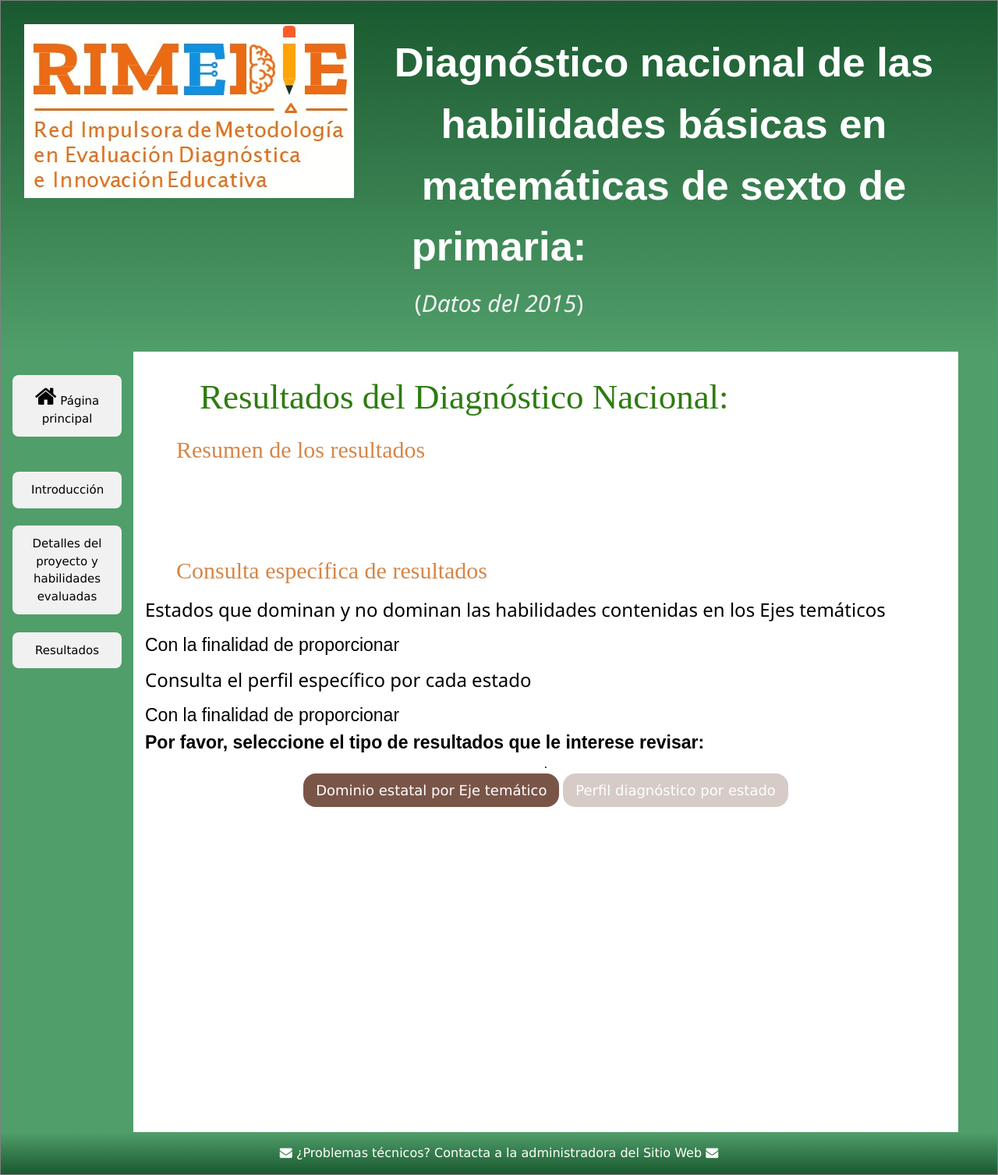
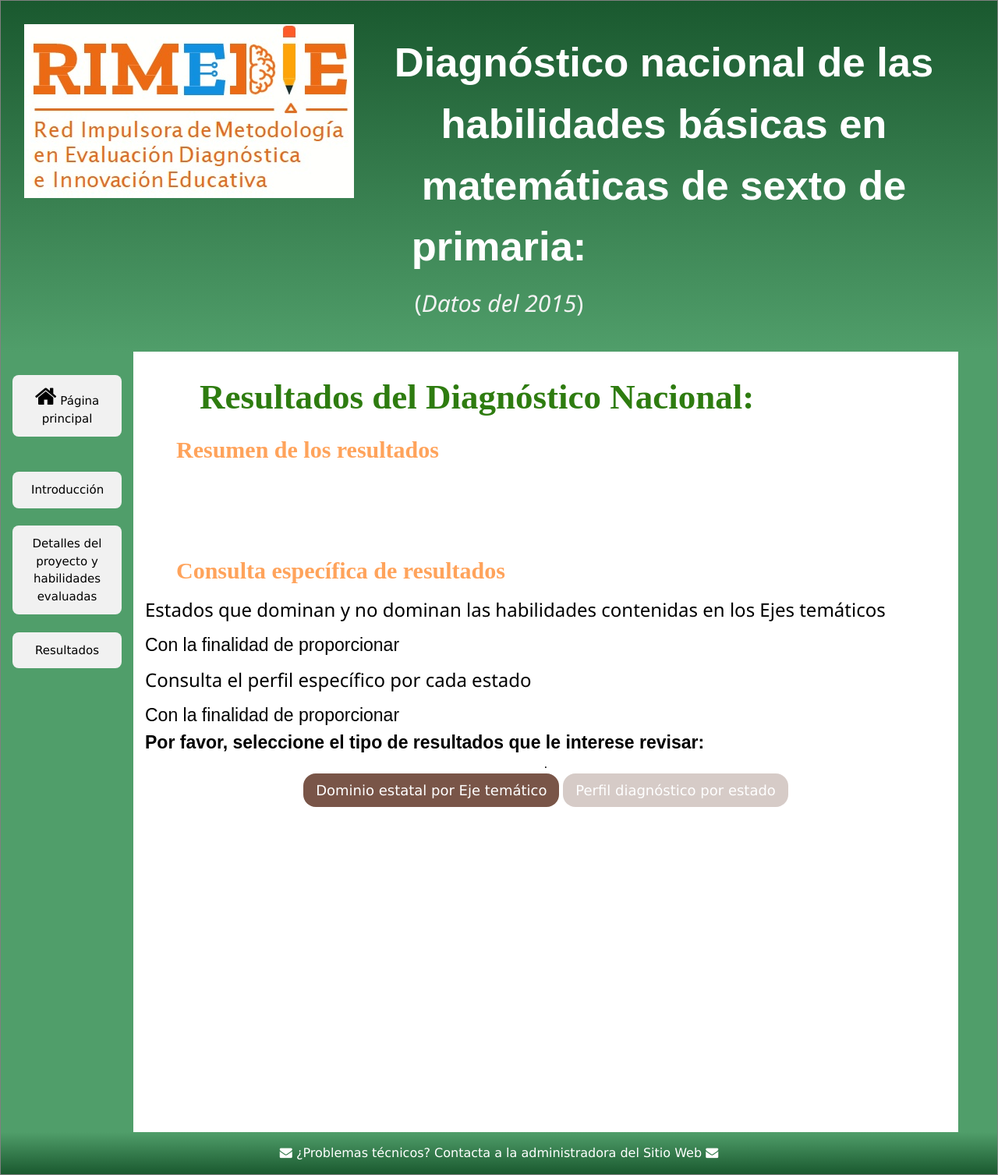
Before and after one commit to rimedie/rimedie.github.io, a Jekyll site: the page built from 1_InfoResultados.html, in a window 1280 px wide. Shown: the whole page at 78% size. Built offline with Jekyll 4.4.1, drawn with Linux system fonts in a browser that asks for light colours.

Commit message:
Update 1_Explorer.html

```diff
--- a/_layouts/1_Explorer.html
+++ b/_layouts/1_Explorer.html
@@ -30,6 +30,7 @@ h1.interact {
     font-family: cursive;
     text-align: left;
     color:#2e7c10;
+    font-weight:bold;
 }
 
 <!--El título de la página (El contenido)-->
@@ -45,7 +46,8 @@ h2.interact {
     font-size: 2em;
     font-family: cursive;
     text-align: left;
-    color:#d68648;
+    color:#ffa35b;
+    font-weight:bold;
 }
 
 <!--El contenido de la página (El contenido)-->
```
